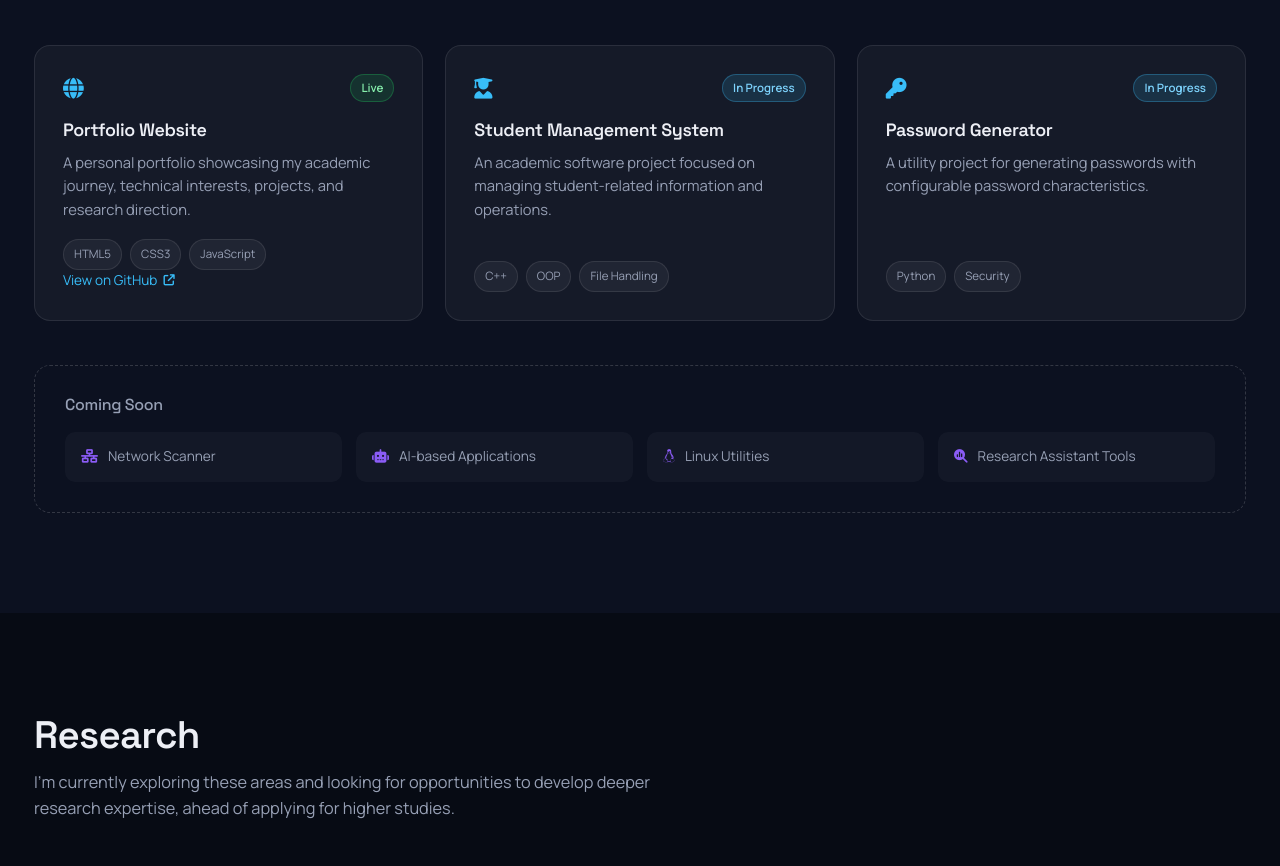
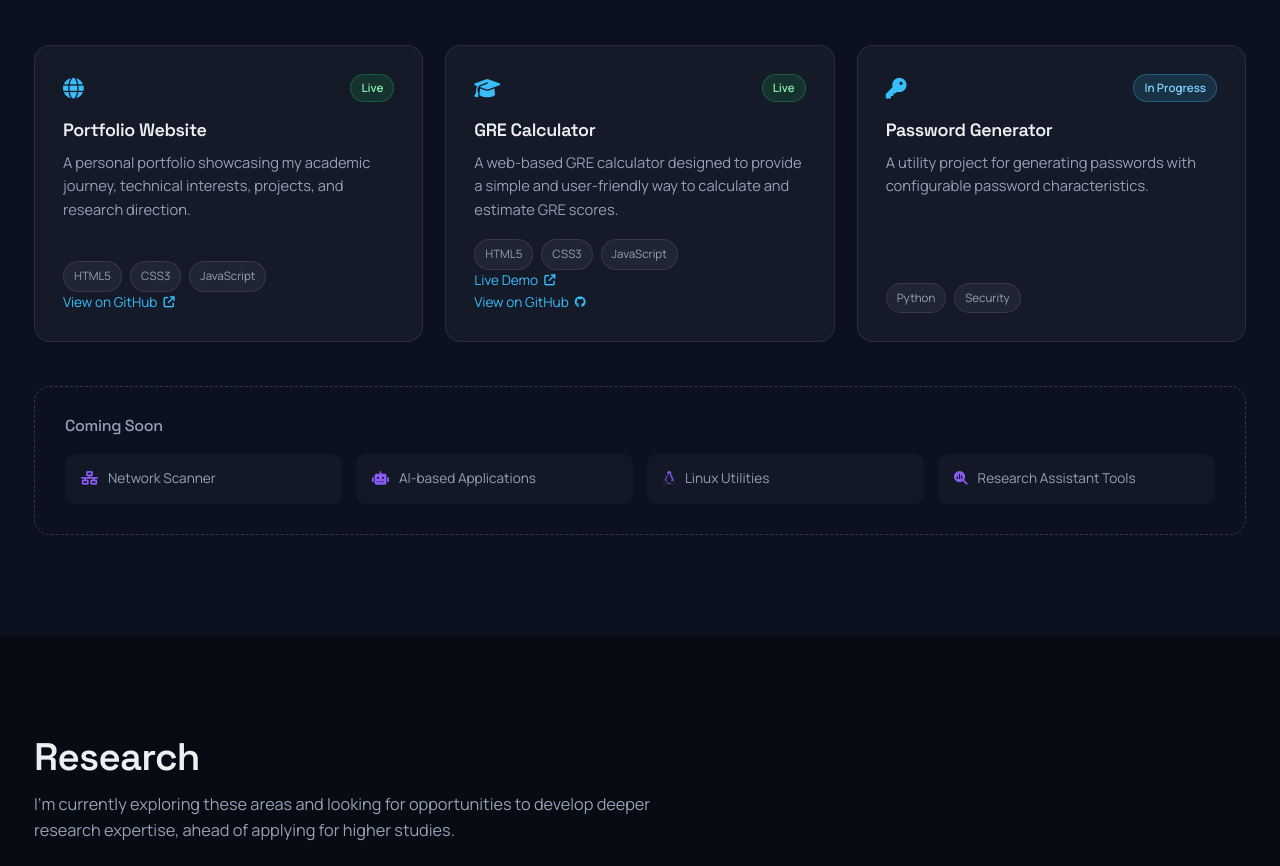
Before and after one commit to iyajuddinparosh/iyajuddinparosh.github.io, a plain HTML site: page index.html in a window 1280 px wide. Shown: the part 2968-3834 px from the top of the page. Drawn offline with nearby package versions, Linux system fonts and the light colour scheme.

Commit message:
Add GRE Calculator to portfolio

```diff
--- a/index.html
+++ b/index.html
@@ -247,17 +247,38 @@
         </article>
 
         <article class="project-card" data-aos="fade-up" data-aos-delay="80">
-          <div class="project-top">
-            <i class="fa-solid fa-user-graduate"></i>
-            <span class="status status-progress">In Progress</span>
-          </div>
-          <h3>Student Management System</h3>
-          <p>An academic software project focused on managing student-related information and operations.</p>
-          <div class="tag-list small">
-            <span>C++</span><span>OOP</span><span>File Handling</span>
-          </div>
-        </article>
+  <div class="project-top">
+    <i class="fa-solid fa-graduation-cap"></i>
+    <span class="status status-live">Live</span>
+  </div>
 
+  <h3>GRE Calculator</h3>
+
+  <p>
+    A web-based GRE calculator designed to provide a simple and
+    user-friendly way to calculate and estimate GRE scores.
+  </p>
+
+  <div class="tag-list small">
+    <span>HTML5</span>
+    <span>CSS3</span>
+    <span>JavaScript</span>
+  </div>
+
+  <a href="https://gre-calculator.parosh.bro.bd/"
+     class="project-link"
+     target="_blank"
+     rel="noopener">
+    Live Demo <i class="fa-solid fa-arrow-up-right-from-square"></i>
+  </a>
+
+  <a href="https://github.com/iyajuddinparosh/gre-calculator"
+     class="project-link"
+     target="_blank"
+     rel="noopener">
+    View on GitHub <i class="fa-brands fa-github"></i>
+  </a>
+</article>
         <article class="project-card" data-aos="fade-up" data-aos-delay="160">
           <div class="project-top">
             <i class="fa-solid fa-key"></i>
```
